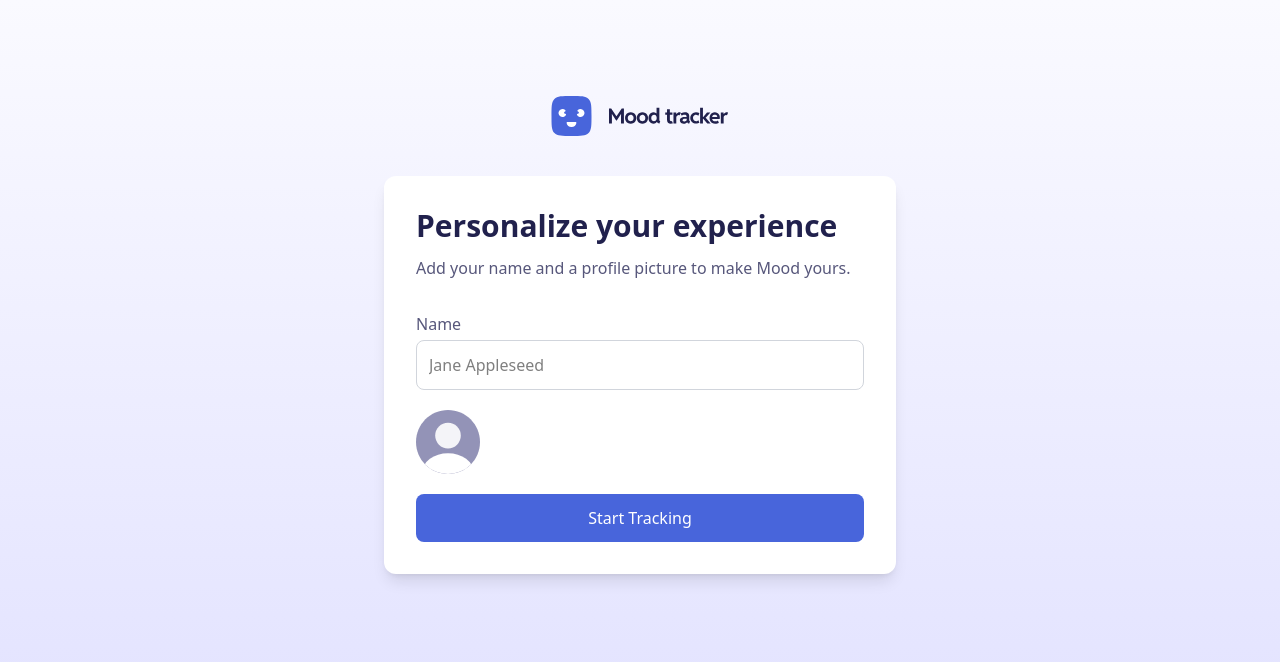
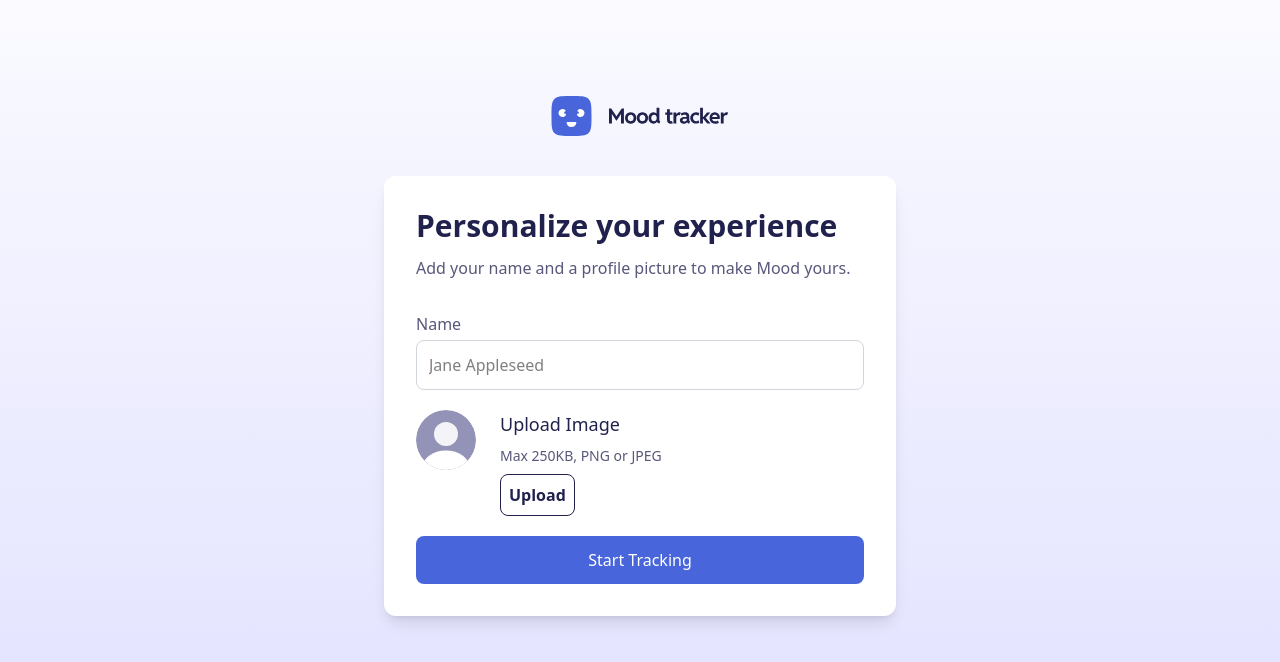
Before and after one commit to IderaNimah/mood-tracker, a Next.js app: page /onboarding in a window 1280 px wide. Shown: the top 662 px of the page. Built offline with nearby package versions, Linux system fonts and the light colour scheme.

Commit message:
onboarding complete

```diff
--- a/app/(auth)/onboarding/page.tsx
+++ b/app/(auth)/onboarding/page.tsx
@@ -35,14 +35,28 @@ const Onboarding = () => {
               />
             </div>
 
-            <div>
-              <Image
-                src="/assets/avatar-placeholder.svg"
-                alt="avatar"
-                width={100}
-                height={100}
-                className="w-auto h-auto cursor-pointer"
-              />
+            <div className="flex  gap-6">
+              {/* Avatar Image */}
+              <div>
+                <Image
+                  src="/assets/avatar-placeholder.svg"
+                  alt="avatar"
+                  width={60}
+                  height={60}
+                  className=" cursor-pointer object-cover rounded-full"
+                />
+              </div>
+
+              {/* Text + Button Column */}
+              <div className="flex flex-col gap-2">
+                <h3 className="text-lg  text-[#21214D]">
+                  Upload Image
+                </h3>
+                <p className="text-sm text-[#57577B]">Max 250KB, PNG or JPEG</p>
+                <button className="w-fit font-semibold px-2 py-2 text-[#21214D] rounded-lg border-1 border-[#21214D]cursor-pointer">
+                  Upload
+                </button>
+              </div>
             </div>
 
             <button
```
